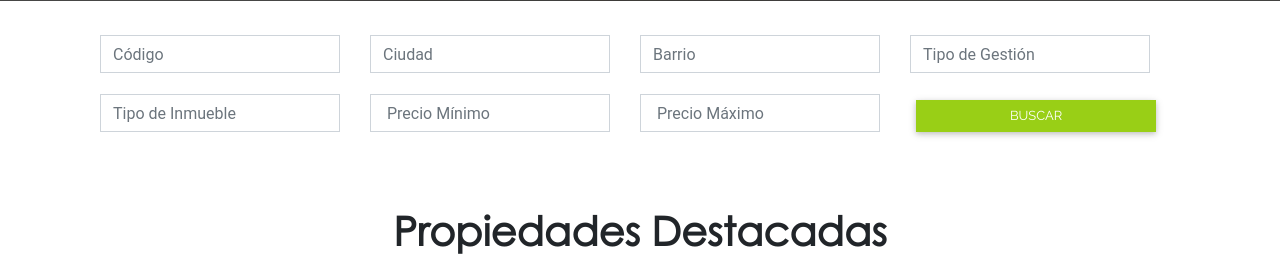
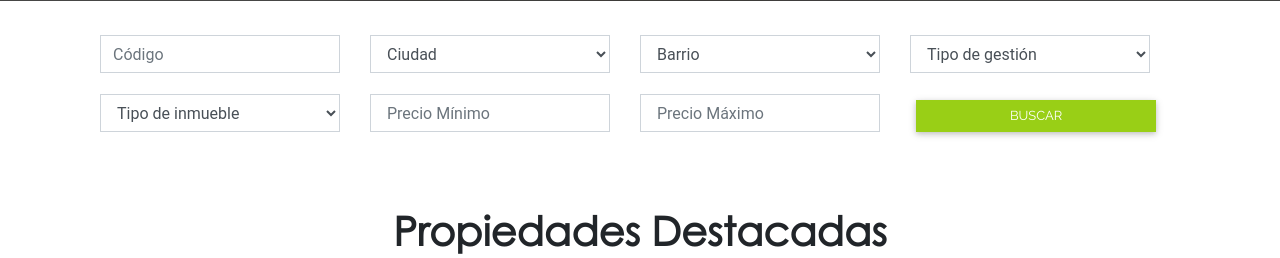
Before and after one commit to DexconDigital/genesis, a PHP site: page / in a window 1280 px wide. Shown: the part 686-944 px from the top of the page. Run offline with PHP 8.4, Linux system fonts and the light colour scheme; some web fonts are replaced.

Commit message:
actualizacion del buscador
se modificaorn los imput por selects.

```diff
--- a/css/style.css
+++ b/css/style.css
@@ -631,3 +631,8 @@ color: black;
     height: 2px;
     background-color: #99cf16;
 }
+
+body::-webkit-scrollbar-thumb{
+    background-color: #8cd042;
+    border-radius: 10px;
+}
--- a/index.php
+++ b/index.php
@@ -13,7 +13,7 @@ $page = 'Inicio'; ?>
 </head>
 
 <body>
-    <div class="container-fluid body">
+    <div id="contenedor" class="container-fluid body">
 
         <section id="menu ">
             <?php include 'layout/menu.php' ?>
@@ -77,10 +77,23 @@ $page = 'Inicio'; ?>
             <div class="container" style="margin-top: 34px;">
                 <div class=" row col-12">
                     <div class="col-3 margen_busca"><input type="text" class="form-control rounded-0" id="" placeholder="Código"></div>
-                    <div class="col-3 margen_busca"><input type="text" class="form-control rounded-0" id="" placeholder="Ciudad"></div>
-                    <div class="col-3 margen_busca"><input type="text" class="form-control rounded-0" id="" placeholder="Barrio"></div>
-                    <div class="col-3 margen_busca"><input type="text" class="form-control rounded-0" id="" placeholder="Tipo de Gestión"></div>
-                    <div class="col-3 margen_busca"><input type="text" class="form-control rounded-0" id="" placeholder="Tipo de Inmueble"></div>
+
+                    <div class="col-3 margen_busca"><select id="" class="form-control rounded-0">
+                            <option selected="" value="0">Ciudad</option>
+                        </select>
+                    </div>
+                    <div class="col-3 margen_busca"><select id="" class="form-control rounded-0">
+                            <option selected="" value="0">Barrio</option>
+                        </select>
+                    </div>
+                    <div class="col-3 margen_busca"><select id="" class="form-control rounded-0">
+                            <option selected="" value="0">Tipo de gestión</option>
+                        </select>
+                    </div>
+                    <div class="col-3 margen_busca"><select id="" class="form-control rounded-0">
+                            <option selected="" value="0">Tipo de inmueble</option>
+                        </select>
+                    </div>
                     <div class="col-3 margen_busca"><input type="text" class="form-control rounded-0" id="" placeholder=" Precio Mínimo"></div>
                     <div class="col-3 margen_busca"><input type="text" class="form-control rounded-0" id="" placeholder=" Precio Máximo"></div>
                     <div class="col-3 margen_busca"><button style="background-color:#99cf16;  padding: 6px;" type="button" class="btn rounded-0 col-12" name=""><span style="color:white">Buscar</span></button></div>
--- a/layout/menu.php
+++ b/layout/menu.php
@@ -68,7 +68,7 @@
             </div>
 
             <div class="col-12 border-top">
-                <nav class="navbar navbar-expand-lg navbar-light mi_nav" style="padding: 0px 1rem;">
+                <nav id="" class="navbar navbar-expand-lg navbar-light mi_nav" style="padding: 0px 1rem;">
                     <div class="container">
                         <div class="">
                             <a class="navbar-brand contenedor_logo" href="index.php">
```
Also changed, not shown: js/scripts.js (line endings or trailing spaces). Lines whose indentation alone changed are shown as unchanged.
